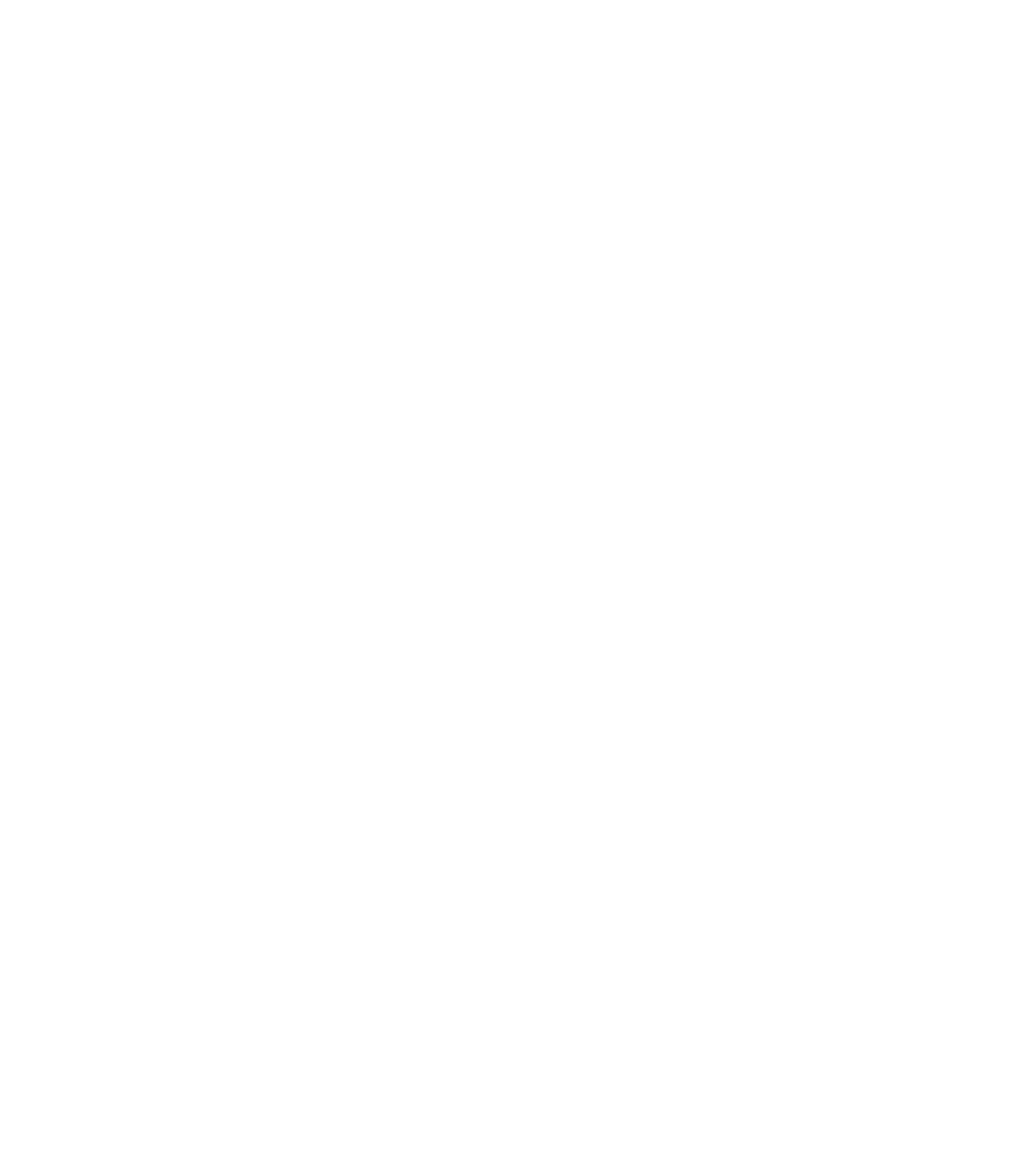
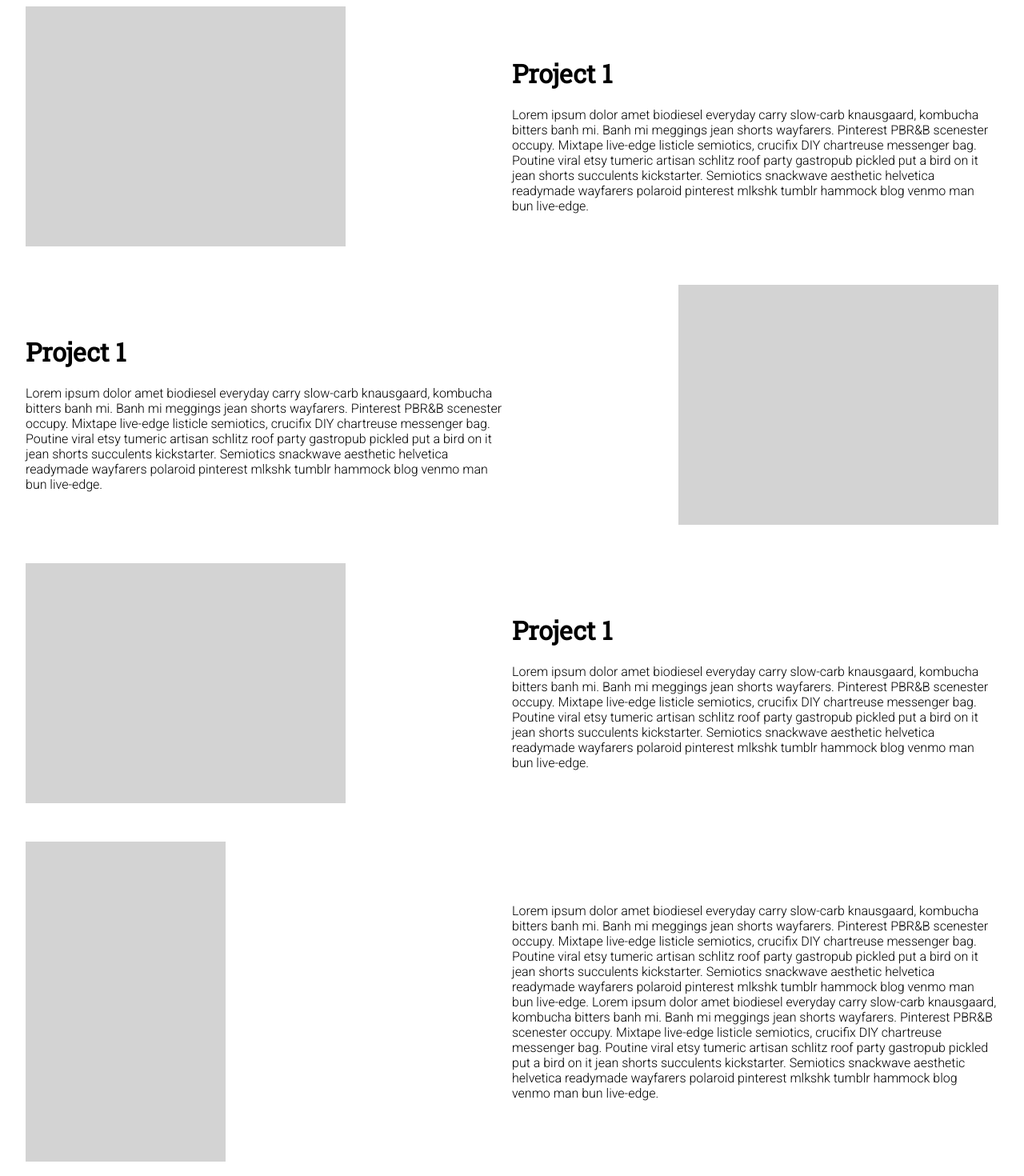
Before and after one commit to alexisnotalexa/alexisokamura.com, a React (Create React App) app: page / in a window 1280 px wide. Shown: the part 840-2310 px from the top of the page at 80% size. Before the commit the page ends 800 px from the top, so only its background shows below. Built offline with nearby package versions, Linux system fonts and the light colour scheme.

Commit message:
added projects, about, and footer - got basic structure done for about and projects

```diff
--- a/src/App.js
+++ b/src/App.js
@@ -1,11 +1,12 @@
 import React, { Component } from 'react';
 import './App.css';
 
-import { Link, Element , Events, animateScroll as scroll, scrollSpy, scroller } from 'react-scroll';
+// COMPONENTS
+import Navbar from './components/Navbar';
+import Intro from './sections/Intro';
+import Projects from './sections/Projects';
+import About from './sections/About';
 
-// COMPONENTS
-import Intro from './sections/Intro';
-import Navbar from './components/Navbar';
 
 class App extends Component {
   render() {
@@ -13,6 +14,8 @@
       <div className="App">
         <Navbar />
         <Intro />
+        <Projects />
+        <About />
       </div>
     );
   }
--- /dev/null
+++ b/src/components/Row/index.js
@@ -0,0 +1,18 @@
+import React, { Component } from 'react';
+import './styles.css';
+
+class Row extends Component {
+  constructor(props) {
+    super(props);
+  }
+
+  render() {
+    return (
+      <div className="row">
+        {this.props.children}
+      </div>
+    );
+  }
+}
+
+export default Row;
--- /dev/null
+++ b/src/components/Row/styles.css
@@ -0,0 +1,9 @@
+.row {
+  display: flex;
+  flex-direction: row;
+  justify-content: space-between;
+  align-items: center;
+
+  margin-top: 3rem;
+  margin-bottom: 3rem;
+}
--- /dev/null
+++ b/src/sections/About/About.css
@@ -0,0 +1,9 @@
+.img-placeholder {
+  height: 400px;
+  width: 250px;
+  background: lightgray;
+}
+
+.about__info {
+  width: 50%;
+}
--- /dev/null
+++ b/src/sections/About/index.js
@@ -0,0 +1,20 @@
+import React from 'react';
+import './About.css';
+
+import Row from '../../components/Row';
+
+const About = () => {
+  return (
+    <div className="about">
+      <Row>
+        <div className="img-placeholder" />
+        <div className="about__info">
+          Lorem ipsum dolor amet biodiesel everyday carry slow-carb knausgaard, kombucha bitters banh mi. Banh mi meggings jean shorts wayfarers. Pinterest PBR&B scenester occupy. Mixtape live-edge listicle semiotics, crucifix DIY chartreuse messenger bag. Poutine viral etsy tumeric artisan schlitz roof party gastropub pickled put a bird on it jean shorts succulents kickstarter. Semiotics snackwave aesthetic helvetica readymade wayfarers polaroid pinterest mlkshk tumblr hammock blog venmo man bun live-edge.
+          Lorem ipsum dolor amet biodiesel everyday carry slow-carb knausgaard, kombucha bitters banh mi. Banh mi meggings jean shorts wayfarers. Pinterest PBR&B scenester occupy. Mixtape live-edge listicle semiotics, crucifix DIY chartreuse messenger bag. Poutine viral etsy tumeric artisan schlitz roof party gastropub pickled put a bird on it jean shorts succulents kickstarter. Semiotics snackwave aesthetic helvetica readymade wayfarers polaroid pinterest mlkshk tumblr hammock blog venmo man bun live-edge.
+        </div>
+      </Row>
+    </div>
+  );
+}
+
+export default About;
--- /dev/null
+++ b/src/sections/Projects/Projects.css
@@ -0,0 +1,9 @@
+.placeholder {
+  background: lightgray;
+  width: 400px;
+  height: 300px;
+}
+
+.projects__info {
+  width: 50%;
+}
--- /dev/null
+++ b/src/sections/Projects/index.js
@@ -0,0 +1,34 @@
+import React from 'react';
+import './Projects.css';
+
+import Row from '../../components/Row';
+
+const Projects = () => {
+  return (
+    <div className="projects">
+      <Row>
+        <div className="placeholder" />
+        <div className="projects__info">
+          <h1>Project 1</h1>
+          <span>Lorem ipsum dolor amet biodiesel everyday carry slow-carb knausgaard, kombucha bitters banh mi. Banh mi meggings jean shorts wayfarers. Pinterest PBR&B scenester occupy. Mixtape live-edge listicle semiotics, crucifix DIY chartreuse messenger bag. Poutine viral etsy tumeric artisan schlitz roof party gastropub pickled put a bird on it jean shorts succulents kickstarter. Semiotics snackwave aesthetic helvetica readymade wayfarers polaroid pinterest mlkshk tumblr hammock blog venmo man bun live-edge.</span>
+        </div>
+      </Row>
+      <Row>
+        <div className="projects__info">
+          <h1>Project 1</h1>
+          <span>Lorem ipsum dolor amet biodiesel everyday carry slow-carb knausgaard, kombucha bitters banh mi. Banh mi meggings jean shorts wayfarers. Pinterest PBR&B scenester occupy. Mixtape live-edge listicle semiotics, crucifix DIY chartreuse messenger bag. Poutine viral etsy tumeric artisan schlitz roof party gastropub pickled put a bird on it jean shorts succulents kickstarter. Semiotics snackwave aesthetic helvetica readymade wayfarers polaroid pinterest mlkshk tumblr hammock blog venmo man bun live-edge.</span>
+        </div>
+        <div className="placeholder" />
+      </Row>
+      <Row>
+        <div className="placeholder" />
+        <div className="projects__info">
+          <h1>Project 1</h1>
+          <span>Lorem ipsum dolor amet biodiesel everyday carry slow-carb knausgaard, kombucha bitters banh mi. Banh mi meggings jean shorts wayfarers. Pinterest PBR&B scenester occupy. Mixtape live-edge listicle semiotics, crucifix DIY chartreuse messenger bag. Poutine viral etsy tumeric artisan schlitz roof party gastropub pickled put a bird on it jean shorts succulents kickstarter. Semiotics snackwave aesthetic helvetica readymade wayfarers polaroid pinterest mlkshk tumblr hammock blog venmo man bun live-edge.</span>
+        </div>
+      </Row>
+    </div>
+  );
+}
+
+export default Projects;
```
Also changed, not shown: src/sections/Footer/Footer.css (added), src/sections/Footer/index.js (added).
